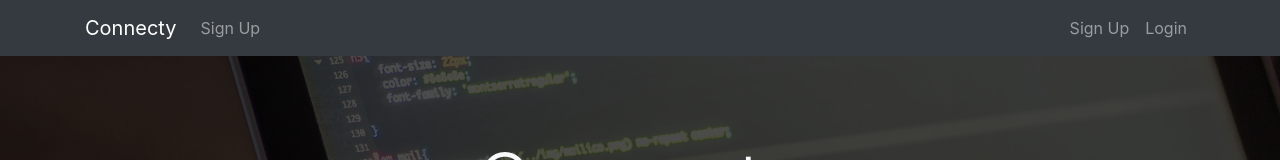
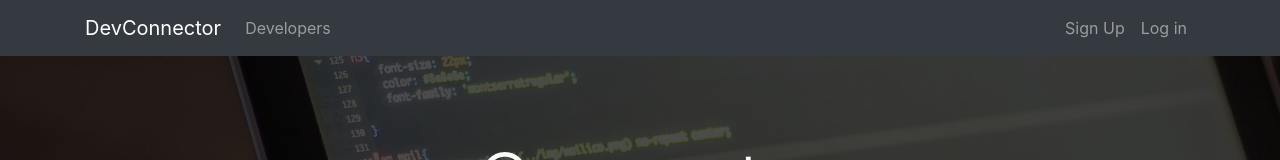
Before and after one commit to liketysplit/Connecty, a React (Create React App) app in the folder client/: page / in a window 1280 px wide. Shown: the top 160 px of the page. Built offline with nearby package versions, Linux system fonts and the light colour scheme.

Commit message:
8. Logout and Conditional Navbar Links

```diff
--- a/client/src/App.js
+++ b/client/src/App.js
@@ -1,7 +1,12 @@
 import React, { Component } from "react";
 import { BrowserRouter, Route, Switch } from "react-router-dom";
 import jwt_decode from "jwt-decode";
-import { setCurrentUser, setAuthToken } from "./actions/authActions";
+import {
+	setCurrentUser,
+	setAuthToken,
+	logoutUser
+} from "./actions/authActions";
+
 import "./App.css";
 
 import { Provider } from "react-redux";
@@ -22,6 +27,16 @@
 	const decoded = jwt_decode(localStorage.jwtToken);
 	// Set user and isAuthenticated
 	store.dispatch(setCurrentUser(decoded));
+
+	// Check for expired token
+	const currentTime = Date.now() / 1000;
+	if (decoded.exp < currentTime) {
+		// Logout user
+		store.dispatch(logoutUser());
+
+		// Redirect to login
+		window.location.href = "/login";
+	}
 }
 
 class App extends Component {
--- a/client/src/actions/authActions.js
+++ b/client/src/actions/authActions.js
@@ -94,3 +94,13 @@
 			})
 		);
 };
+
+// Log user out
+export const logoutUser = () => dispatch => {
+	// Remove token from localStorage
+	localStorage.removeItem("jwtToken");
+	// Remove auth header for future requests
+	setAuthToken(false);
+	// Set current user to {} which will set isAuthenticated to false
+	dispatch(setCurrentUser({}));
+};
--- a/client/src/components/layout/Navbar.js
+++ b/client/src/components/layout/Navbar.js
@@ -1,13 +1,59 @@
 import React, { Component } from "react";
 import { Link } from "react-router-dom";
+import PropTypes from "prop-types";
+import { connect } from "react-redux";
+import { logoutUser } from "../../actions/authActions";
 
 class Navbar extends Component {
+	onLogoutClick(e) {
+		e.preventDefault();
+		this.props.logoutUser();
+	}
+
 	render() {
+		const { isAuthenticated, user } = this.props.auth;
+
+		const authLinks = (
+			<ul className="navbar-nav ml-auto">
+				<li className="nav-item">
+					<a
+						href=""
+						onClick={this.onLogoutClick.bind(this)}
+						className="nav-link"
+					>
+						<img
+							className="rounded-circle"
+							src={user.avatar}
+							alt={user.name}
+							style={{ width: "25px", marginRight: "5px" }}
+							title="You must have a Gravatar connected to your email to display an image"
+						/>{" "}
+						Log out
+					</a>
+				</li>
+			</ul>
+		);
+
+		const guestLinks = (
+			<ul className="navbar-nav ml-auto">
+				<li className="nav-item">
+					<Link className="nav-link" to="/register">
+						Sign Up
+					</Link>
+				</li>
+				<li className="nav-item">
+					<Link className="nav-link" to="/login">
+						Log in
+					</Link>
+				</li>
+			</ul>
+		);
+
 		return (
 			<nav className="navbar navbar-expand-sm navbar-dark bg-dark mb-4">
 				<div className="container">
-					<Link className="navbar-brand" to="/landing">
-						Connecty
+					<Link className="navbar-brand" to="/">
+						DevConnector
 					</Link>
 					<button
 						className="navbar-toggler"
@@ -21,24 +67,13 @@
 					<div className="collapse navbar-collapse" id="mobile-nav">
 						<ul className="navbar-nav mr-auto">
 							<li className="nav-item">
-								<Link className="nav-link" to="/register">
-									Sign Up
+								<Link className="nav-link" to="/profiles">
+									{" "}
+									Developers
 								</Link>
 							</li>
 						</ul>
-
-						<ul className="navbar-nav ml-auto">
-							<li className="nav-item">
-								<Link className="nav-link" to="/register">
-									Sign Up
-								</Link>
-							</li>
-							<li className="nav-item">
-								<Link className="nav-link" to="/login">
-									Login
-								</Link>
-							</li>
-						</ul>
+						{isAuthenticated ? authLinks : guestLinks}
 					</div>
 				</div>
 			</nav>
@@ -46,4 +81,16 @@
 	}
 }
 
-export default Navbar;
+Navbar.propTypes = {
+	logoutUser: PropTypes.func.isRequired,
+	auth: PropTypes.object.isRequired
+};
+
+const mapStateToProps = state => ({
+	auth: state.auth
+});
+
+export default connect(
+	mapStateToProps,
+	{ logoutUser }
+)(Navbar);
```
